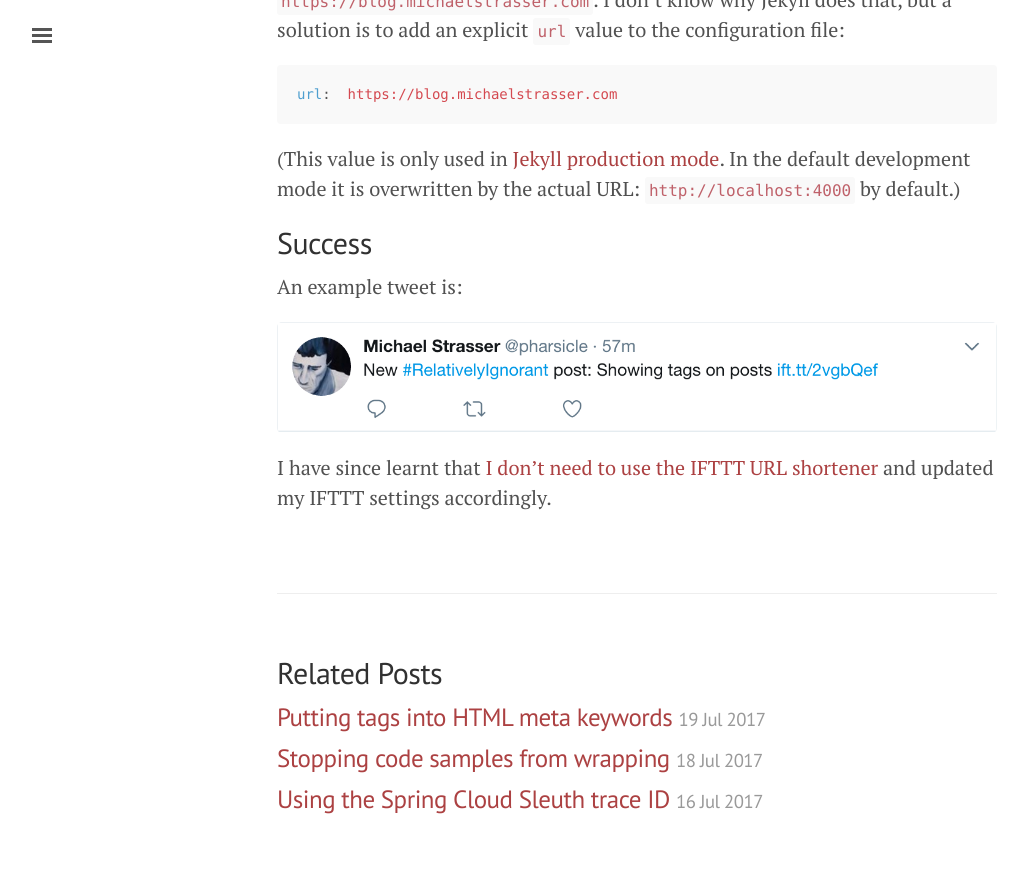
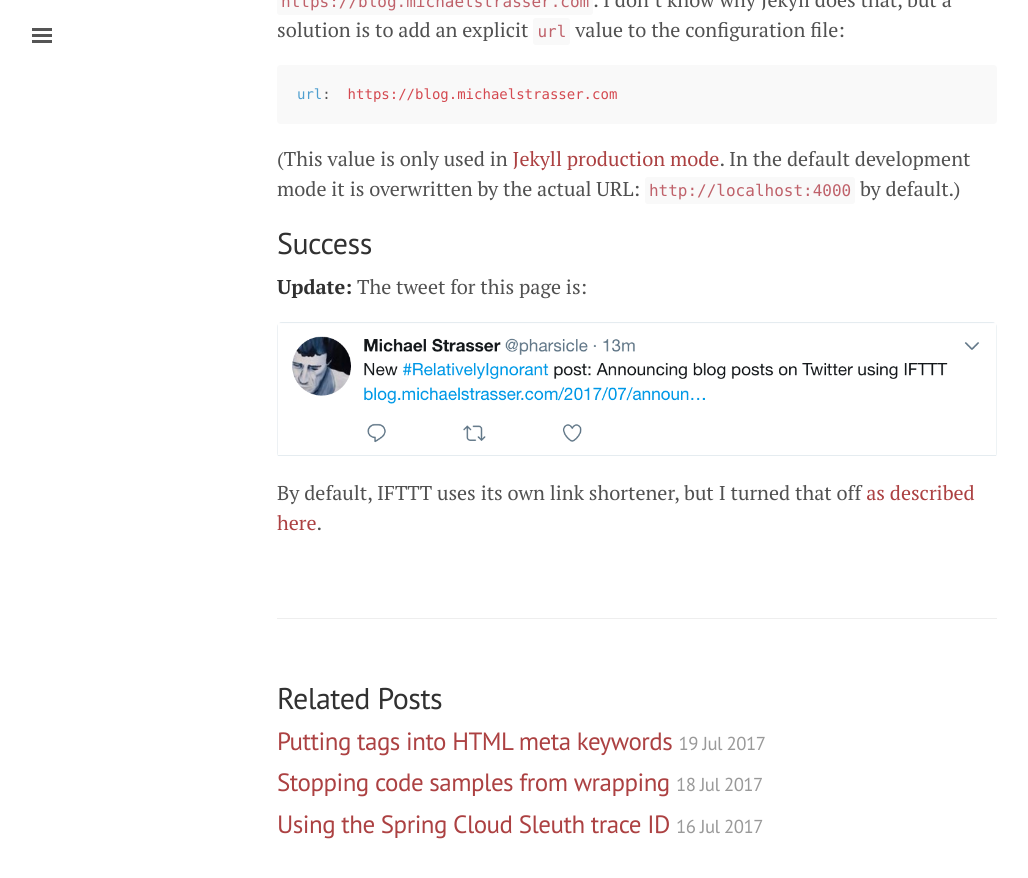
Before and after one commit to mjstrasser/mjstrasser.github.io, a Jekyll site: the page built from _posts/2017-07-19-announcing-blog-posts-on-twitter-using-ifttt.md, in a window 1280 px wide and 900 px high, scrolled down 1310 px. Shown: the top 878 px of the window, without its empty margins (3-1031 px from the left). Built offline with Jekyll 4.4.1, drawn with Linux system fonts in a browser that asks for light colours.

Commit message:
Updated announcement tweet post and image.

```diff
--- a/_posts/2017-07-19-announcing-blog-posts-on-twitter-using-ifttt.md
+++ b/_posts/2017-07-19-announcing-blog-posts-on-twitter-using-ifttt.md
@@ -55,9 +55,9 @@ by default.)
 
 ## Success
 
-An example tweet is:
+**Update:** The tweet for this page is:
 
 ![Example tweet sent by IFTTT]({{ site.baseurl }}/public/images/tweet-pharsicle-ifttt.png)
 
-I have since learnt that [I don’t need to use the IFTTT URL
-shortener](https://michaelsoolee.com/ifttt-links/) and updated my IFTTT settings accordingly.
+By default, IFTTT uses its own link shortener, but I turned that off [as described
+here](https://michaelsoolee.com/ifttt-links/).
```
Also changed, not shown: public/images/tweet-pharsicle-ifttt.png.
